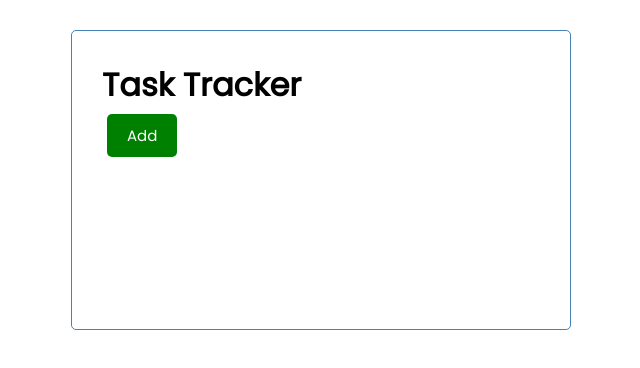
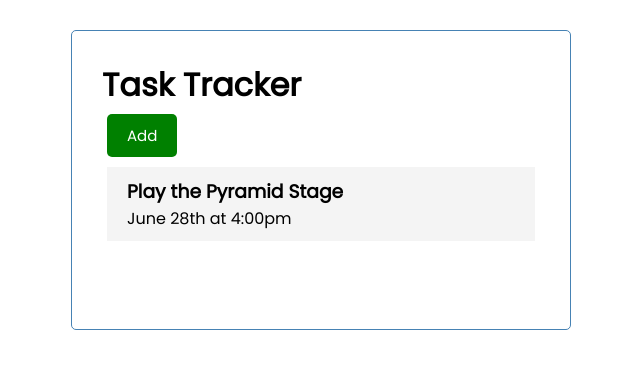
Before and after one commit to not-so-savage/react-task-tracker, a React (Create React App) app: page / in a window 1280 px wide. Shown: the top 368 px of the page, without its empty margins (319-959 px from the left). Built offline with nearby package versions, Linux system fonts and the light colour scheme.

Commit message:
add global state and task components

```diff
--- a/public/index.html
+++ b/public/index.html
@@ -24,7 +24,7 @@
       work correctly both with client-side routing and a non-root public URL.
       Learn how to configure a non-root public URL by running `npm run build`.
     -->
-    <title>React App</title>
+    <title>Task Tracker</title>
   </head>
   <body>
     <noscript>You need to enable JavaScript to run this app.</noscript>
--- a/src/App.js
+++ b/src/App.js
@@ -1,9 +1,21 @@
+import { useState } from 'react'
 import Header from './components/Header'
+import Tasks from './components/Tasks'
 
 function App() {
+  const [tasks, setTasks] = useState([
+    {
+        id: 1,
+        text: 'Play the Pyramid Stage',
+        date: 'June 28th at 4:00pm',
+        reminder: false,
+    },
+])
+
   return (
     <div className="container">
       <Header title="Task Tracker"/>
+      <Tasks tasks={tasks}/>
     </div>
   );
 }
--- /dev/null
+++ b/src/components/Task.js
@@ -0,0 +1,17 @@
+import React from 'react'
+import PropTypes from 'prop-types'
+
+function Task({ task }) {
+    return (
+        <div className='task'>
+            <h3>{task.text}</h3>
+            <p>{task.date}</p>
+        </div>
+    )
+}
+
+Task.propTypes = {
+    task: PropTypes.object.isRequired
+}
+
+export default Task
--- /dev/null
+++ b/src/components/Tasks.js
@@ -0,0 +1,13 @@
+import Task from './Task'
+
+const Tasks = ({ tasks }) => {
+    return (
+        <div className='tasks'>
+            {tasks.map((task) => (
+                <Task key={task.id} task={task}/>
+            ))}
+        </div>
+    )
+}
+
+export default Tasks
```
Also changed, not shown: src/components/Button.js (line endings or trailing spaces).
